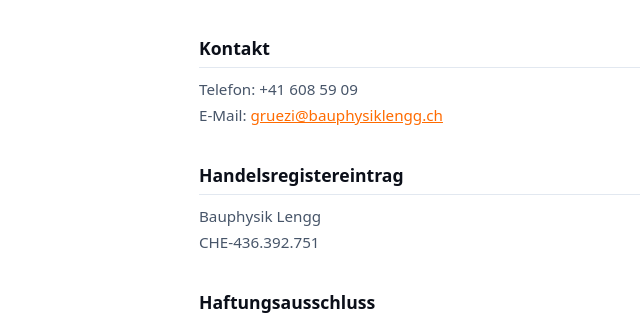
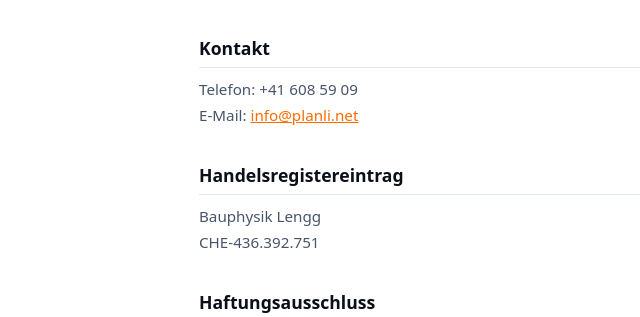
Before and after one commit to reziprok22/Planvision, a Django app: page /impressum/ in a window 1280 px wide. Shown: the part 363-680 px from the top of the page, without its empty margins (79-719 px from the left). Run offline with Django 5.2, Linux system fonts and the light colour scheme.

Commit message:
Kontakt-E-Mail auf info@planli.net umgestellt
Ersetzt gruezi@bauphysiklengg.ch in Impressum, Datenschutz,
Konto-Seite (Rechnung-Mailto) und Landing (Team-Angebot-Mailto).

Co-Authored-By: Claude Opus 4.8 <noreply@anthropic.com>

```diff
--- a/templates/datenschutz.html
+++ b/templates/datenschutz.html
@@ -10,7 +10,7 @@
             Bauphysik Lengg<br>
             Rathausgasse 8<br>
             5000 Aarau, Schweiz<br>
-            E-Mail: <a href="mailto:gruezi@bauphysiklengg.ch">gruezi@bauphysiklengg.ch</a>
+            E-Mail: <a href="mailto:info@planli.net">info@planli.net</a>
         </p>
 
         <h2>2. Welche Daten werden erhoben?</h2>
--- a/templates/impressum.html
+++ b/templates/impressum.html
@@ -15,7 +15,7 @@
         <h2>Kontakt</h2>
         <p>
             Telefon: +41 608 59 09<br>
-            E-Mail: <a href="mailto:gruezi@bauphysiklengg.ch">gruezi@bauphysiklengg.ch</a>
+            E-Mail: <a href="mailto:info@planli.net">info@planli.net</a>
         </p>
 
         <h2>Handelsregistereintrag</h2>
--- a/templates/landing.html
+++ b/templates/landing.html
@@ -983,7 +983,7 @@
                 <li>Organisations-Konto mit Sitzplatzverwaltung</li>
             </ul>
             <a href="{% if beta_mode or user.is_authenticated %}{% url 'app' %}{% else %}{% url 'register' %}{% endif %}" class="btn btn-outline" style="width:100%; justify-content:center;" onclick="window.plausible && window.plausible('CTA: Grosses Team')">{% if not beta_mode and user.is_authenticated %}Zur App{% else %}Kostenlos starten{% endif %}</a>
-            <p class="plan-note">Mehr als 20 Nutzer? <a href="mailto:gruezi@bauphysiklengg.ch?subject=Planli%20Team-Angebot">Individuelles Angebot anfragen</a></p>
+            <p class="plan-note">Mehr als 20 Nutzer? <a href="mailto:info@planli.net?subject=Planli%20Team-Angebot">Individuelles Angebot anfragen</a></p>
         </div>
 
     </div>
```
